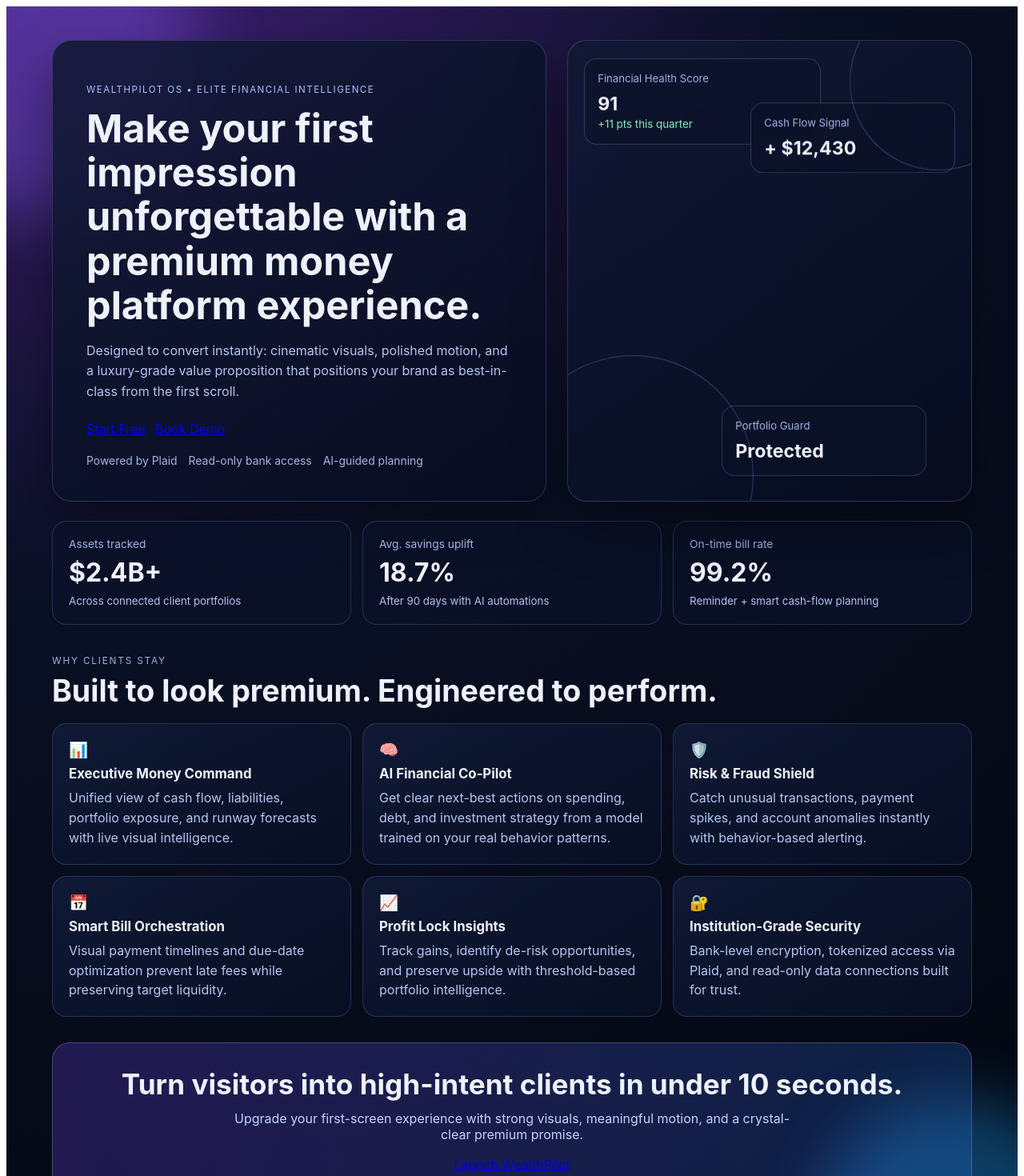
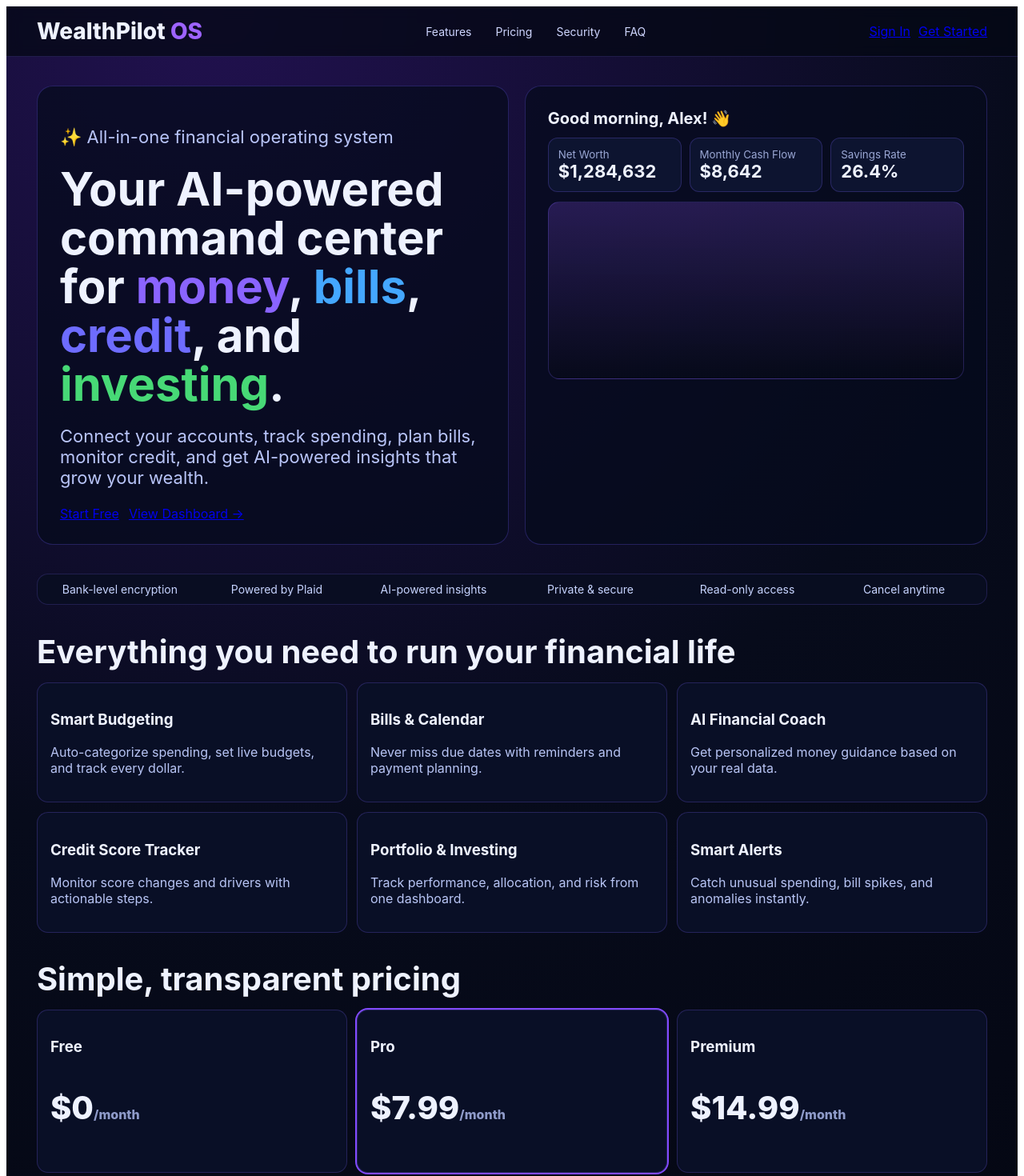
Before and after one commit to jerjoh87/wealthpilot-os2, a Next.js app: page / in a window 1280 px wide. Shown: the top 1470 px of the page at 80% size. Built offline with nearby package versions, Linux system fonts and the light colour scheme.

Commit message:
Finalize landing page polish and remove dashboard debug banner

```diff
--- a/pages/index.tsx
+++ b/pages/index.tsx
@@ -1,220 +1,133 @@
 import type { NextPage } from 'next'
 import Link from 'next/link'
 
-const metrics = [
-  { label: 'Assets tracked', value: '$2.4B+', detail: 'Across connected client portfolios' },
-  { label: 'Avg. savings uplift', value: '18.7%', detail: 'After 90 days with AI automations' },
-  { label: 'On-time bill rate', value: '99.2%', detail: 'Reminder + smart cash-flow planning' },
+const features = [
+  'Bank-level encryption',
+  'Powered by Plaid',
+  'AI-powered insights',
+  'Private & secure',
+  'Read-only access',
+  'Cancel anytime',
 ]
 
-const featureCards = [
-  {
-    icon: '📊',
-    title: 'Executive Money Command',
-    description:
-      'Unified view of cash flow, liabilities, portfolio exposure, and runway forecasts with live visual intelligence.',
-  },
-  {
-    icon: '🧠',
-    title: 'AI Financial Co‑Pilot',
-    description:
-      'Get clear next-best actions on spending, debt, and investment strategy from a model trained on your real behavior patterns.',
-  },
-  {
-    icon: '🛡️',
-    title: 'Risk & Fraud Shield',
-    description:
-      'Catch unusual transactions, payment spikes, and account anomalies instantly with behavior-based alerting.',
-  },
-  {
-    icon: '📅',
-    title: 'Smart Bill Orchestration',
-    description:
-      'Visual payment timelines and due-date optimization prevent late fees while preserving target liquidity.',
-  },
-  {
-    icon: '📈',
-    title: 'Profit Lock Insights',
-    description:
-      'Track gains, identify de-risk opportunities, and preserve upside with threshold-based portfolio intelligence.',
-  },
-  {
-    icon: '🔐',
-    title: 'Institution-Grade Security',
-    description:
-      'Bank-level encryption, tokenized access via Plaid, and read-only data connections built for trust.',
-  },
+const productCards = [
+  { title: 'Smart Budgeting', body: 'Auto-categorize spending, set live budgets, and track every dollar.' },
+  { title: 'Bills & Calendar', body: 'Never miss due dates with reminders and payment planning.' },
+  { title: 'AI Financial Coach', body: 'Get personalized money guidance based on your real data.' },
+  { title: 'Credit Score Tracker', body: 'Monitor score changes and drivers with actionable steps.' },
+  { title: 'Portfolio & Investing', body: 'Track performance, allocation, and risk from one dashboard.' },
+  { title: 'Smart Alerts', body: 'Catch unusual spending, bill spikes, and anomalies instantly.' },
 ]
 
 const Home: NextPage = () => {
   return (
     <div className="page">
-      <div className="aurora auroraOne" />
-      <div className="aurora auroraTwo" />
+      <header className="topbar">
+        <div className="brand">WealthPilot <span>OS</span></div>
+        <nav>
+          <a href="#features">Features</a>
+          <a href="#pricing">Pricing</a>
+          <a href="#security">Security</a>
+          <a href="#faq">FAQ</a>
+        </nav>
+        <div className="actions">
+          <Link href="/dashboard" className="btn ghost">Sign In</Link>
+          <Link href="/dashboard" className="btn primary">Get Started</Link>
+        </div>
+      </header>
+
       <main className="container">
         <section className="hero">
-          <div className="heroPanel">
-            <p className="eyebrow">WealthPilot OS • Elite Financial Intelligence</p>
-            <h1>Make your first impression unforgettable with a premium money platform experience.</h1>
-            <p className="subheadline">
-              Designed to convert instantly: cinematic visuals, polished motion, and a luxury-grade value proposition that positions your brand as best-in-class from the first scroll.
-            </p>
-            <div className="ctaRow">
-              <Link href="/dashboard" className="btn btnPrimary">Start Free</Link>
-              <Link href="/dashboard" className="btn btnSecondary">Book Demo</Link>
-            </div>
-            <div className="trustRow">
-              <span>Powered by Plaid</span>
-              <span>Read-only bank access</span>
-              <span>AI-guided planning</span>
+          <div className="left">
+            <p className="eyebrow">✨ All-in-one financial operating system</p>
+            <h1>
+              Your AI-powered command center for <span className="c1">money</span>, <span className="c2">bills</span>, <span className="c3">credit</span>, and <span className="c4">investing</span>.
+            </h1>
+            <p>Connect your accounts, track spending, plan bills, monitor credit, and get AI-powered insights that grow your wealth.</p>
+            <div className="cta">
+              <Link href="/dashboard" className="btn primary">Start Free</Link>
+              <Link href="/dashboard" className="btn ghost">View Dashboard →</Link>
             </div>
           </div>
-
-          <div className="heroVisual">
-            <div className="glassCard large floating">
-              <p>Financial Health Score</p>
-              <strong>91</strong>
-              <small>+11 pts this quarter</small>
+          <div className="right">
+            <div className="mock">
+              <div className="mockHead">Good morning, Alex! 👋</div>
+              <div className="stats">
+                <div><small>Net Worth</small><strong>$1,284,632</strong></div>
+                <div><small>Monthly Cash Flow</small><strong>$8,642</strong></div>
+                <div><small>Savings Rate</small><strong>26.4%</strong></div>
+              </div>
+              <div className="graph" />
             </div>
-            <div className="glassCard small drift">
-              <p>Cash Flow Signal</p>
-              <strong>+ $12,430</strong>
-            </div>
-            <div className="glassCard small pulse">
-              <p>Portfolio Guard</p>
-              <strong>Protected</strong>
-            </div>
-            <div className="orbit orbitOne" />
-            <div className="orbit orbitTwo" />
           </div>
         </section>
 
-        <section className="metrics">
-          {metrics.map((metric) => (
-            <article className="metricCard" key={metric.label}>
-              <p>{metric.label}</p>
-              <h2>{metric.value}</h2>
-              <small>{metric.detail}</small>
-            </article>
-          ))}
+        <section className="strip" id="features">
+          {features.map((f) => <div key={f}>{f}</div>)}
         </section>
 
-        <section className="featuresSection">
-          <div className="sectionHeader">
-            <p>WHY CLIENTS STAY</p>
-            <h2>Built to look premium. Engineered to perform.</h2>
-          </div>
-          <div className="featureGrid">
-            {featureCards.map((feature, idx) => (
-              <article className="featureCard" key={feature.title} style={{ animationDelay: `${idx * 90}ms` }}>
-                <span className="featureIcon" aria-hidden>{feature.icon}</span>
-                <h3>{feature.title}</h3>
-                <p>{feature.description}</p>
+        <section className="gridWrap">
+          <h2>Everything you need to run your financial life</h2>
+          <div className="grid">
+            {productCards.map((card) => (
+              <article key={card.title}>
+                <h3>{card.title}</h3>
+                <p>{card.body}</p>
               </article>
             ))}
           </div>
         </section>
 
-        <section className="finalCta">
-          <h2>Turn visitors into high-intent clients in under 10 seconds.</h2>
-          <p>
-            Upgrade your first-screen experience with strong visuals, meaningful motion, and a crystal-clear premium promise.
-          </p>
-          <Link href="/dashboard" className="btn btnPrimary">Launch WealthPilot</Link>
+        <section className="pricing" id="pricing">
+          <h2>Simple, transparent pricing</h2>
+          <div className="plans">
+            <div className="plan"><h3>Free</h3><p className="price">$0<span>/month</span></p></div>
+            <div className="plan popular"><h3>Pro</h3><p className="price">$7.99<span>/month</span></p></div>
+            <div className="plan"><h3>Premium</h3><p className="price">$14.99<span>/month</span></p></div>
+          </div>
+        </section>
+
+        <section className="security" id="security">
+          <h2>Your security is our priority</h2>
+          <p>256-bit encryption · SOC 2 alignment · read-only account connections via Plaid.</p>
+        </section>
+
+        <section className="faq" id="faq">
+          <h2>Frequently asked questions</h2>
+          <details><summary>How does WealthPilot connect to my accounts?</summary><p>We use Plaid secure tokenized connections with read-only permissions.</p></details>
+          <details><summary>Can I cancel anytime?</summary><p>Yes. You can cancel or downgrade at any time from settings.</p></details>
+          <details><summary>Will this impact my credit score?</summary><p>No. Tracking and insights do not trigger hard inquiries.</p></details>
         </section>
       </main>
 
+      <footer className="footer">© 2026 WealthPilot OS · All rights reserved.</footer>
+
       <style jsx>{`
-        .page {
-          min-height: 100vh;
-          color: #edf2ff;
-          font-family: Inter, Arial, sans-serif;
-          background: radial-gradient(circle at 10% -10%, #412078 0%, #0a1024 44%, #03060f 100%);
-          position: relative;
-          overflow: hidden;
-        }
-        .container { width: min(1150px, 92%); margin: 0 auto; padding: 42px 0 70px; position: relative; z-index: 2; }
-        .aurora { position: absolute; border-radius: 999px; filter: blur(38px); opacity: .35; animation: breathe 12s ease-in-out infinite; }
-        .auroraOne { width: 360px; height: 360px; background: #8d5dff; top: -120px; left: -140px; }
-        .auroraTwo { width: 320px; height: 320px; background: #1ea7ff; bottom: -140px; right: -80px; animation-delay: 2s; }
-
-        .hero { display: grid; grid-template-columns: 1.1fr .9fr; gap: 26px; align-items: stretch; }
-        .heroPanel, .heroVisual {
-          border-radius: 24px;
-          border: 1px solid rgba(153, 179, 255, .22);
-          background: linear-gradient(145deg, rgba(17, 25, 52, .88), rgba(7, 12, 31, .84));
-          box-shadow: 0 30px 65px rgba(0,0,0,.4);
-        }
-        .heroPanel { padding: 42px; }
-        .eyebrow { letter-spacing: .13em; font-size: .72rem; text-transform: uppercase; color: #adc0ff; }
-        h1 { margin: 14px 0; line-height: 1.14; font-size: clamp(2rem, 3.8vw, 3.3rem); }
-        .subheadline { color: #b5c5ef; line-height: 1.6; max-width: 58ch; }
-        .ctaRow { margin-top: 24px; display: flex; gap: 12px; flex-wrap: wrap; }
-        .btn { padding: 12px 20px; border-radius: 999px; text-decoration: none; font-weight: 700; border: 1px solid transparent; transition: transform .2s ease, box-shadow .2s ease; }
-        .btn:hover { transform: translateY(-2px); }
-        .btnPrimary { color: #fff; background: linear-gradient(90deg, #7d57ff, #488cff); box-shadow: 0 10px 30px rgba(84, 111, 255, .45); }
-        .btnSecondary { color: #d8e2ff; background: rgba(117, 146, 255, .15); border-color: rgba(153, 172, 255, .4); }
-        .trustRow { margin-top: 22px; display: flex; flex-wrap: wrap; gap: 14px; color: #a5b6e4; font-size: .87rem; }
-
-        .heroVisual { padding: 28px; position: relative; min-height: 360px; overflow: hidden; }
-        .glassCard { position: absolute; border-radius: 16px; padding: 16px; backdrop-filter: blur(8px); background: rgba(12, 18, 40, .68); border: 1px solid rgba(158, 178, 255, .24); }
-        .glassCard p { margin: 0; font-size: .82rem; color: #9fb4e9; }
-        .glassCard strong { display: block; margin-top: 10px; font-size: 1.45rem; }
-        .glassCard small { color: #7ef6be; }
-        .large { width: 52%; top: 22px; left: 20px; }
-        .small { width: 44%; }
-        .drift { right: 20px; top: 78px; }
-        .pulse { right: 56px; bottom: 30px; }
-        .orbit { position: absolute; border-radius: 50%; border: 1px solid rgba(137, 162, 255, .35); }
-        .orbitOne { width: 300px; height: 300px; bottom: -120px; left: -70px; animation: spin 18s linear infinite; }
-        .orbitTwo { width: 220px; height: 220px; top: -60px; right: -70px; animation: spinReverse 15s linear infinite; }
-
-        .metrics { margin-top: 24px; display: grid; grid-template-columns: repeat(3, minmax(0,1fr)); gap: 14px; }
-        .metricCard { padding: 20px; border-radius: 18px; background: rgba(10, 18, 40, .7); border: 1px solid rgba(150, 176, 255, .2); }
-        .metricCard p { margin: 0; color: #9db2e9; font-size: .86rem; }
-        .metricCard h2 { margin: 8px 0 5px; font-size: 2rem; }
-        .metricCard small { color: #b1c3f2; }
-
-        .featuresSection { margin-top: 38px; }
-        .sectionHeader p { margin: 0; letter-spacing: .15em; color: #9cb1e5; font-size: .74rem; }
-        .sectionHeader h2 { margin: 8px 0 18px; font-size: clamp(1.55rem, 3vw, 2.35rem); }
-        .featureGrid { display: grid; gap: 14px; grid-template-columns: repeat(3, minmax(0,1fr)); }
-        .featureCard {
-          padding: 20px;
-          border-radius: 18px;
-          background: linear-gradient(150deg, rgba(17, 28, 58, .84), rgba(8, 15, 35, .9));
-          border: 1px solid rgba(144, 170, 255, .2);
-          animation: rise .55s ease both;
-        }
-        .featureIcon { font-size: 1.2rem; display: inline-block; margin-bottom: 8px; }
-        .featureCard h3 { margin: 0 0 8px; font-size: 1.05rem; }
-        .featureCard p { margin: 0; color: #b5c6f1; line-height: 1.55; }
-
-        .finalCta { margin-top: 32px; text-align: center; border-radius: 22px; padding: 30px 24px; border: 1px solid rgba(158, 180, 255, .3); background: linear-gradient(90deg, rgba(86, 53, 186, .35), rgba(41, 108, 214, .25)); }
-        .finalCta h2 { margin: 0; font-size: clamp(1.35rem, 2.8vw, 2.2rem); }
-        .finalCta p { max-width: 720px; margin: 12px auto 18px; color: #c4d2f8; }
-
-        @keyframes breathe { 0%,100% { transform: scale(1); } 50% { transform: scale(1.12); } }
-        @keyframes spin { to { transform: rotate(360deg); } }
-        @keyframes spinReverse { to { transform: rotate(-360deg); } }
-        @keyframes rise { from { opacity: 0; transform: translateY(10px); } to { opacity: 1; transform: translateY(0); } }
-        @keyframes float { 0%,100% { transform: translateY(0); } 50% { transform: translateY(-8px); } }
-        .floating { animation: float 6s ease-in-out infinite; }
-        .drift { animation: float 5.5s ease-in-out infinite .8s; }
-        .pulse { animation: float 4.8s ease-in-out infinite .3s; }
-
-        @media (max-width: 980px) {
-          .hero { grid-template-columns: 1fr; }
-          .featureGrid, .metrics { grid-template-columns: repeat(2, minmax(0,1fr)); }
-        }
-        @media (max-width: 640px) {
-          .heroPanel { padding: 26px 20px; }
-          .featureGrid, .metrics { grid-template-columns: 1fr; }
-          .heroVisual { min-height: 320px; }
-          .large, .small { width: calc(100% - 30px); }
-          .drift { top: 145px; left: 15px; right: auto; }
-          .pulse { bottom: 20px; left: 15px; right: auto; }
-        }
+        .page{min-height:100vh;background:radial-gradient(circle at 20% 0%,#21114f 0,#070b1b 46%,#03050f 100%);color:#eef2ff;font-family:Inter,system-ui,sans-serif}
+        .container{width:min(1280px,94%);margin:auto;padding-bottom:64px}
+        .topbar{position:sticky;top:0;background:rgba(5,8,20,.75);backdrop-filter:blur(8px);border-bottom:1px solid rgba(129,105,255,.2);display:flex;align-items:center;justify-content:space-between;padding:14px 3%}
+        .brand{font-weight:800;font-size:28px}.brand span{color:#9d63ff}
+        nav{display:flex;gap:30px} nav a{color:#cfd6ff;text-decoration:none;font-size:14px}
+        .actions{display:flex;gap:10px}.btn{padding:10px 18px;border-radius:12px;text-decoration:none;font-weight:700}.primary{background:linear-gradient(90deg,#7f42ff,#4f6bff);color:#fff}.ghost{border:1px solid rgba(151,133,255,.4);color:#d6ddff}
+        .hero{display:grid;grid-template-columns:1.02fr 1fr;gap:20px;padding:36px 0}
+        .left,.right{background:rgba(6,12,29,.74);border:1px solid rgba(112,90,255,.28);border-radius:20px;padding:28px}
+        .eyebrow{color:#9effca;font-size:14px}.left h1{font-size:58px;line-height:1.05;margin:10px 0 16px}
+        .left p{color:#b9c5f9;font-size:22px;max-width:780px}.c1{color:#8a64ff}.c2{color:#44a7ff}.c3{color:#6e6cff}.c4{color:#47d976}
+        .cta{display:flex;gap:12px;margin-top:20px}
+        .mockHead{font-size:20px;font-weight:700;margin-bottom:12px}.stats{display:grid;grid-template-columns:repeat(3,1fr);gap:10px}.stats div{background:#0d1430;border:1px solid rgba(124,101,255,.25);padding:12px;border-radius:12px}.stats small{display:block;color:#9aa7d4}.stats strong{font-size:22px}
+        .graph{margin-top:12px;height:220px;border-radius:14px;border:1px solid rgba(124,101,255,.25);background:linear-gradient(180deg,rgba(148,88,255,.22),rgba(6,8,16,.35))}
+        .strip{display:grid;grid-template-columns:repeat(6,1fr);gap:10px;padding:10px;background:rgba(9,14,34,.9);border:1px solid rgba(124,101,255,.2);border-radius:14px}.strip div{text-align:center;color:#c7d4ff;font-size:14px}
+        .gridWrap{margin-top:28px}.gridWrap h2,.pricing h2{font-size:40px;margin-bottom:14px}
+        .grid{display:grid;grid-template-columns:repeat(3,1fr);gap:12px}.grid article,.plan{background:#090f26;border:1px solid rgba(124,101,255,.24);border-radius:14px;padding:16px}.grid p{color:#b8c5f5}
+        .pricing{margin-top:30px}.plans{display:grid;grid-template-columns:repeat(3,1fr);gap:12px}.price{font-size:40px;font-weight:800}.price span{font-size:16px;color:#8f9bca}.popular{outline:2px solid #824bff}
+        .security,.faq{margin-top:28px;background:#090f26;border:1px solid rgba(124,101,255,.24);border-radius:14px;padding:18px}
+        .security p,.faq p{color:#b8c5f5}
+        details{padding:10px 0;border-top:1px solid rgba(124,101,255,.2)}
+        details:first-of-type{border-top:none}
+        summary{cursor:pointer;font-weight:600}
+        .footer{margin:20px auto 0;width:min(1280px,94%);padding:14px 0;color:#95a1cc;border-top:1px solid rgba(124,101,255,.2)}
+        @media (max-width:1100px){.hero{grid-template-columns:1fr}.left h1{font-size:42px}.left p{font-size:18px}.strip{grid-template-columns:repeat(2,1fr)}.grid,.plans{grid-template-columns:1fr 1fr}nav{display:none}}
+        @media (max-width:700px){.grid,.plans{grid-template-columns:1fr}.stats{grid-template-columns:1fr}.left h1{font-size:34px}}
       `}</style>
     </div>
   )
```
Also changed, not shown: pages/dashboard.tsx (+1 -24 lines), wealthpilot-os.jsx (+47 -20 lines).
